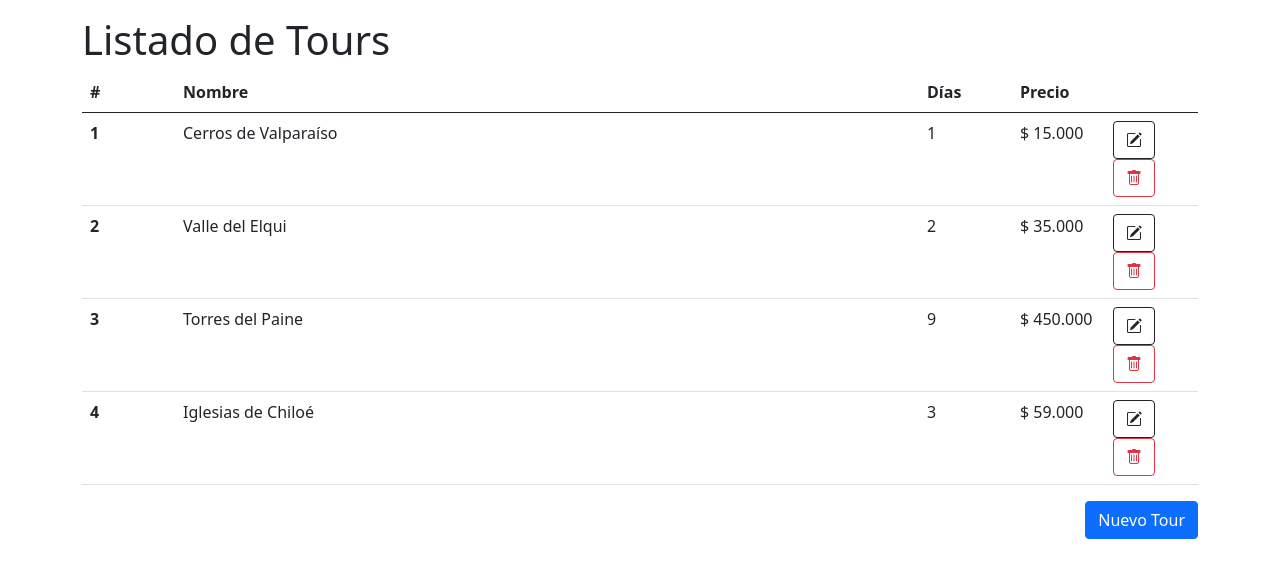
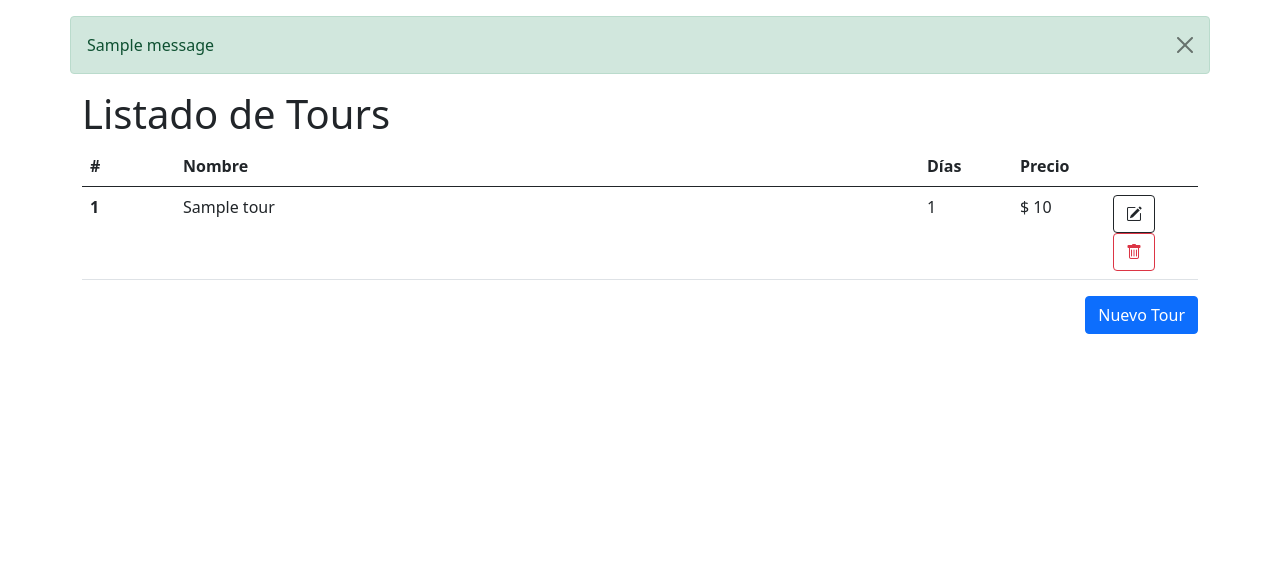
Before and after one commit to HectorAsencio/django-taller-tours, a Django app: page /tours/ in a window 1280 px wide. Shown: the part 73-651 px from the top of the page. Run offline with Django 3.2, Linux system fonts and the light colour scheme; tables that the repository leaves empty hold one stand-in row (values such as "Sample post"); one stand-in notice (Sample message) is shown.

Commit message:
Uso de base de datos en vista, envio de mensajes

```diff
--- a/tours/templates/base.html
+++ b/tours/templates/base.html
@@ -21,7 +21,8 @@
           <title>Bootstrap</title>
           <path fill-rule="evenodd" clip-rule="evenodd" d="M24.509 0c-6.733 0-11.715 5.893-11.492 12.284.214 6.14-.064 14.092-2.066 20.577C8.943 39.365 5.547 43.485 0 44.014v5.972c5.547.529 8.943 4.649 10.951 11.153 2.002 6.485 2.28 14.437 2.066 20.577C12.794 88.106 17.776 94 24.51 94H93.5c6.733 0 11.714-5.893 11.491-12.284-.214-6.14.064-14.092 2.066-20.577 2.009-6.504 5.396-10.624 10.943-11.153v-5.972c-5.547-.529-8.934-4.649-10.943-11.153-2.002-6.484-2.28-14.437-2.066-20.577C105.214 5.894 100.233 0 93.5 0H24.508zM80 57.863C80 66.663 73.436 72 62.543 72H44a2 2 0 01-2-2V24a2 2 0 012-2h18.437c9.083 0 15.044 4.92 15.044 12.474 0 5.302-4.01 10.049-9.119 10.88v.277C75.317 46.394 80 51.21 80 57.863zM60.521 28.34H49.948v14.934h8.905c6.884 0 10.68-2.772 10.68-7.727 0-4.643-3.264-7.207-9.012-7.207zM49.948 49.2v16.458H60.91c7.167 0 10.964-2.876 10.964-8.281 0-5.406-3.903-8.178-11.425-8.178H49.948z"></path>
         </symbol>
-      </svg>
+    </svg>
+
     <header class="p-3 mb-3 border-bottom">
         <div class="container">
             <div class="d-flex flex-wrap align-items-center justify-content-center justify-content-lg-start">
@@ -57,6 +58,14 @@
 
     <main role="main" class="container">
         <div class="row">
+            {% if messages %}
+                {% for message in messages %}
+                <div class="alert alert-{{ message.tags }} alert-dismissible fade show" role="alert">
+                    {{ message }}
+                    <button type="button" class="btn-close" data-bs-dismiss="alert" aria-label="Close"></button>
+                </div>
+                {% endfor %}
+            {% endif %}
             <div class="col-md-12">
                 {% block content %}{% endblock %}
             </div>
--- a/tours/views.py
+++ b/tours/views.py
@@ -10,32 +10,7 @@ class IndexView(TemplateView):
 
 class ToursView(TemplateView):
     def get(self, request, **kwargs):
-        Tours = [
-            {
-                'id': '1',
-                'nombre': 'Cerros de Valparaíso',
-                'dias': '1',
-                'precio': '15000'
-            },
-            {
-                'id': '2',
-                'nombre': 'Valle del Elqui',
-                'dias': '2',
-                'precio': '35000'
-            },
-            {
-                'id': '3',
-                'nombre': 'Torres del Paine',
-                'dias': '9',
-                'precio': '450000'
-            },
-            {
-                'id': '4',
-                'nombre': 'Iglesias de Chiloé',
-                'dias': '3',
-                'precio': '59000'
-            },
-        ]
+        Tours = Tour.objects.all()
         context = {
             'title': 'Listado de Tours',
             'tours': Tours
```
